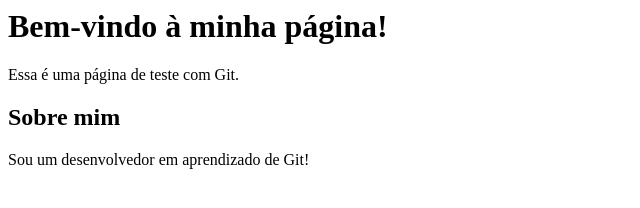
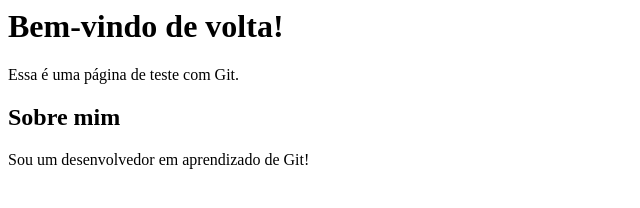
Before and after one commit to DiegoHOMoraes/pagina-teste, a plain HTML site: page index.html in a window 1280 px wide. Shown: the whole page, without its empty margins (0-640 px from the left). Drawn offline with Linux system fonts and the light colour scheme.

Commit message:
Muda título para bem-vindo de volta

```diff
--- a/index.html
+++ b/index.html
@@ -1,4 +1,4 @@
-<h1>Bem-vindo à minha página!</h1>
+<h1>Bem-vindo de volta!</h1>
 <p>Essa é uma página de teste com Git.</p>
 <section>
     <h2>Sobre mim</h2>
```
